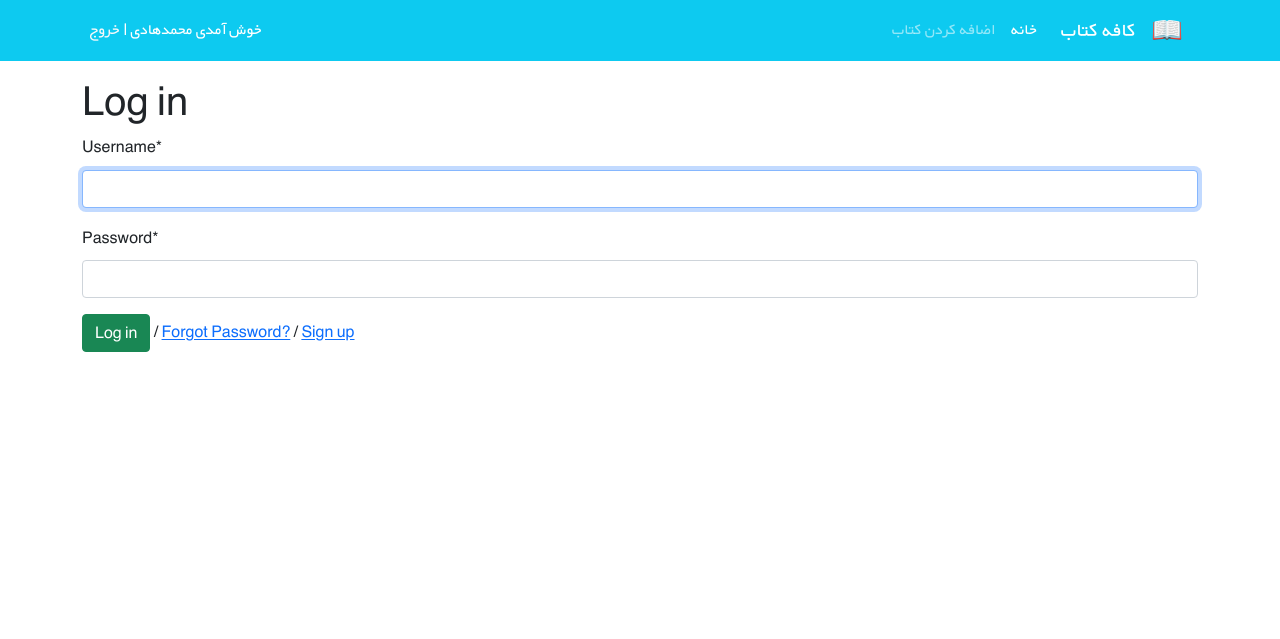
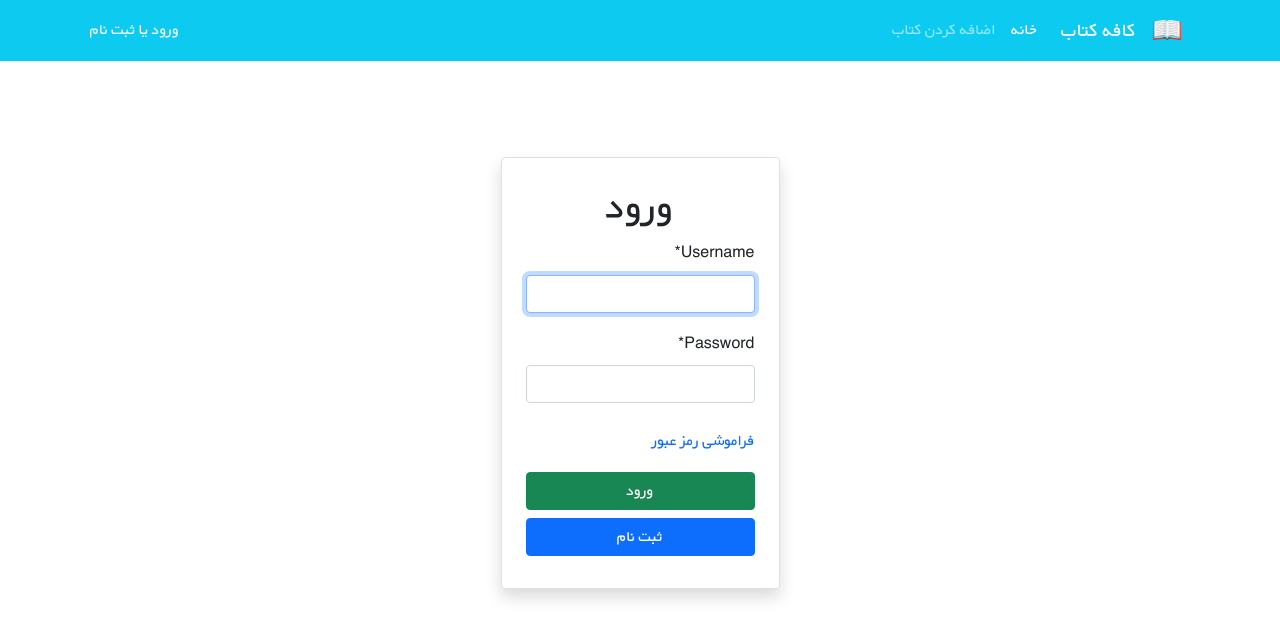
Before and after one commit to GHAPA79/Django_bookstore_project, a Django app: page /accounts/login/ in a window 1280 px wide. Shown: the top 639 px of the page. Run offline with Django 4.2, Linux system fonts and the light colour scheme; some libraries are stand-ins or nearby versions.

Commit message:
some changes on front and static files

```diff
--- a/books/templates/books/book_list.html
+++ b/books/templates/books/book_list.html
@@ -15,7 +15,7 @@
                         <div class="col-md-8 h-100">
                             <div class="d-flex flex-column justify-content-between h-100">
                                 <div class="card-body">
-                                    <a href="{{ book.get_absolute_url }}"><h3 class="card-title"><strong>{{ book.title }}</strong></h3></a>
+                                    <a class="text-decoration-none" href="{{ book.get_absolute_url }}"><h3 class="card-title"><strong>{{ book.title }}</strong></h3></a>
                                     <p class="card-text pt-3">{{ book.description|truncatewords:20 }}</p>
                                     <p class="text-muted">نویسنده:{{ book.author }}</p>
                                 </div>
--- a/templates/_base.html
+++ b/templates/_base.html
@@ -13,6 +13,10 @@
 
     <link rel="stylesheet" href="{% static 'css/style.css' %}">
 
+    {% block styles %}
+
+    {% endblock styles %}
+
     <title>{{% block page_title %}{% endblock page_title %}</title>
 </head>
 
@@ -20,7 +24,7 @@
 <nav class="navbar navbar-expand-lg navbar-dark bg-info" dir="rtl">
     <div class="container">
         <a class="navbar-brand" href="#">
-            <img src="icons/book.png" alt="" height="30"
+            <img src="{% static 'icons/book.png' %}" alt="" height="30"
                  class="d-inline-block align-text-top">
         </a>
         <a class="navbar-brand mx-3" href="#">کافه کتاب</a>
@@ -30,11 +34,18 @@
         </button>
         <div class="collapse navbar-collapse" id="navbarNavAltMarkup">
             <div class="navbar-nav">
-                <a class="nav-link active" aria-current="page" href="#">خانه</a>
-                <a class="nav-link" href="#">اضافه کردن کتاب</a>
+                <a class="nav-link active" aria-current="page" href="{% url 'book_list' %}">خانه</a>
+                <a class="nav-link" href="{% url 'book_create' %}">اضافه کردن کتاب</a>
             </div>
         </div>
-        <div class="mx-2 text-white">خوش آمدی محمدهادی | <a class="link-light text-decoration-none" href="#">خروج</a>
+        <div class="mx-2 text-white">
+            {% if user.is_authenticated %}
+                خوش آمدی {{ user.username }} | <a class="link-light text-decoration-none" href="{% url 'logout' %}">خروج</a>
+            {% else %}
+                <a class="link-light text-decoration-none" href="{% url 'login' %}">ورود</a>
+                <span> یا </span>
+                <a class="link-light text-decoration-none" href="{% url 'signup' %}">ثبت نام</a>
+            {% endif %}
         </div>
     </div>
 </nav>
--- a/templates/registration/login.html
+++ b/templates/registration/login.html
@@ -1,16 +1,30 @@
 {% extends '_base.html' %}
+
+{% load static %}
 
 {% load crispy_forms_tags %}
 
 {% block page_title %}Log In{% endblock page_title %}
 
+{% block styles %}
+    <link rel="stylesheet" href="{% static 'css/style.css' %}">
+{% endblock styles %}
+
 {% block content %}
-    <h1>Log in</h1>
-    <form action="" method="post">
-        {% csrf_token %}
-        {{ form|crispy }}
-        <button class="btn btn-success" type="submit">Log in</button> /
-        <a href="{% url 'password_reset' %}">Forgot Password?</a> /
-        <a href="{% url 'signup' %}">Sign up</a>
-    </form>
+    <div class="d-flex justify-content-center mt-5" dir="rtl">
+        <div class="col-xl-3 col-lg-4 col-md-5 col-sm-5 col-xs-6 bg-white m-3 m-sm-5 border rounded px-4 pt-4 pb-3 shadow">
+            <form method="post">
+                {% csrf_token %}
+                <h1 class="text-center">ورود</h1>
+                {{ form|crispy }}
+                <div class="d-flex justify-content-between align-items-center">
+                    <div class="mt-2">
+                        <a class="text-decoration-none" href="{% url 'password_reset' %}">فراموشی رمز عبور</a>
+                    </div>
+                </div>
+                <button type="submit" class="btn btn-success mt-3 w-100">ورود</button>
+                <a href="{% url 'signup' %}" class="btn btn-primary mt-2 mb-3 w-100">ثبت نام</a>
+            </form>
+        </div>
+    </div>
 {% endblock content %}
```
Also changed, not shown: templates/registration/password_reset_form.html (+17 -6 lines), db.sqlite3.
